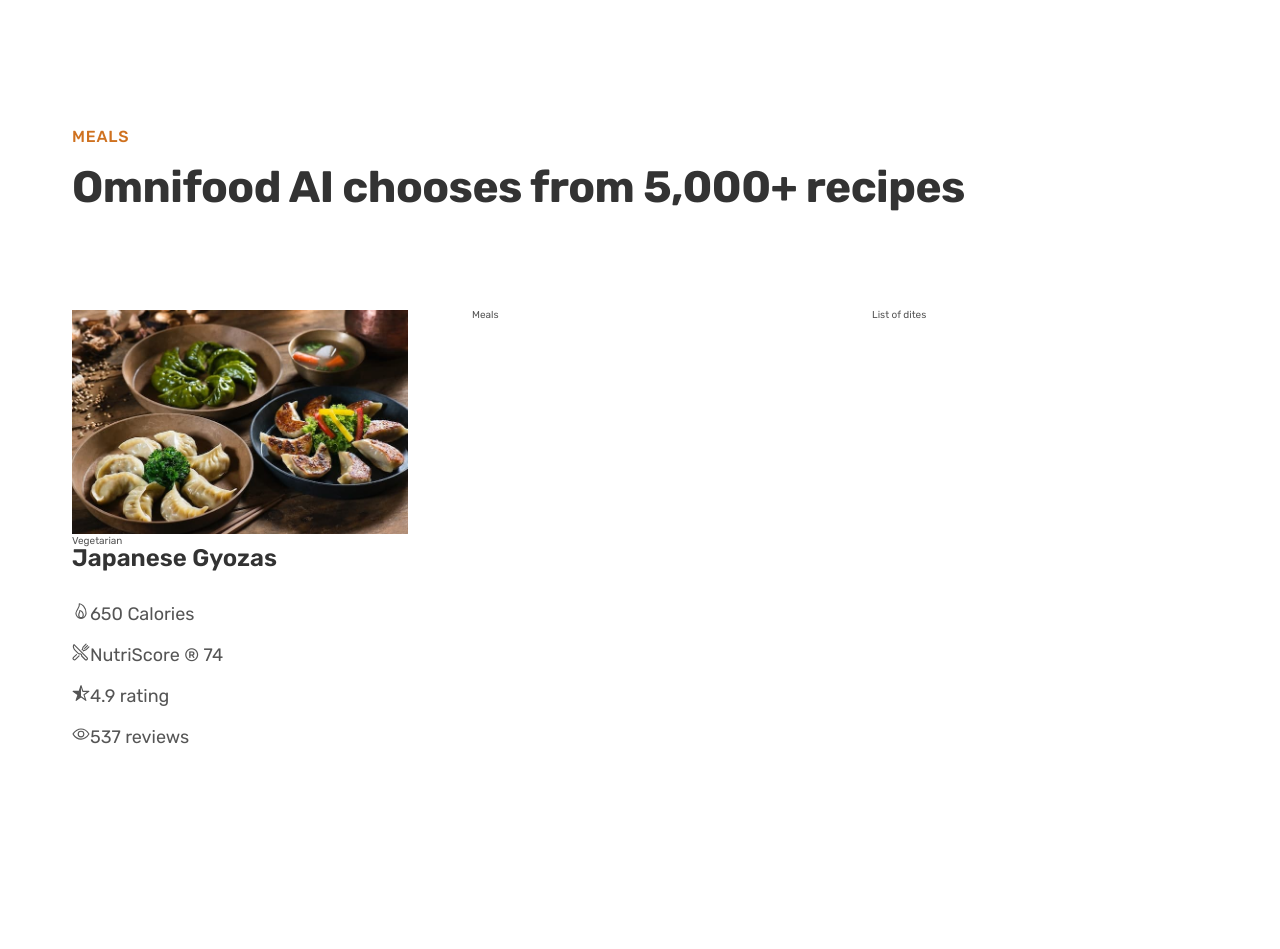
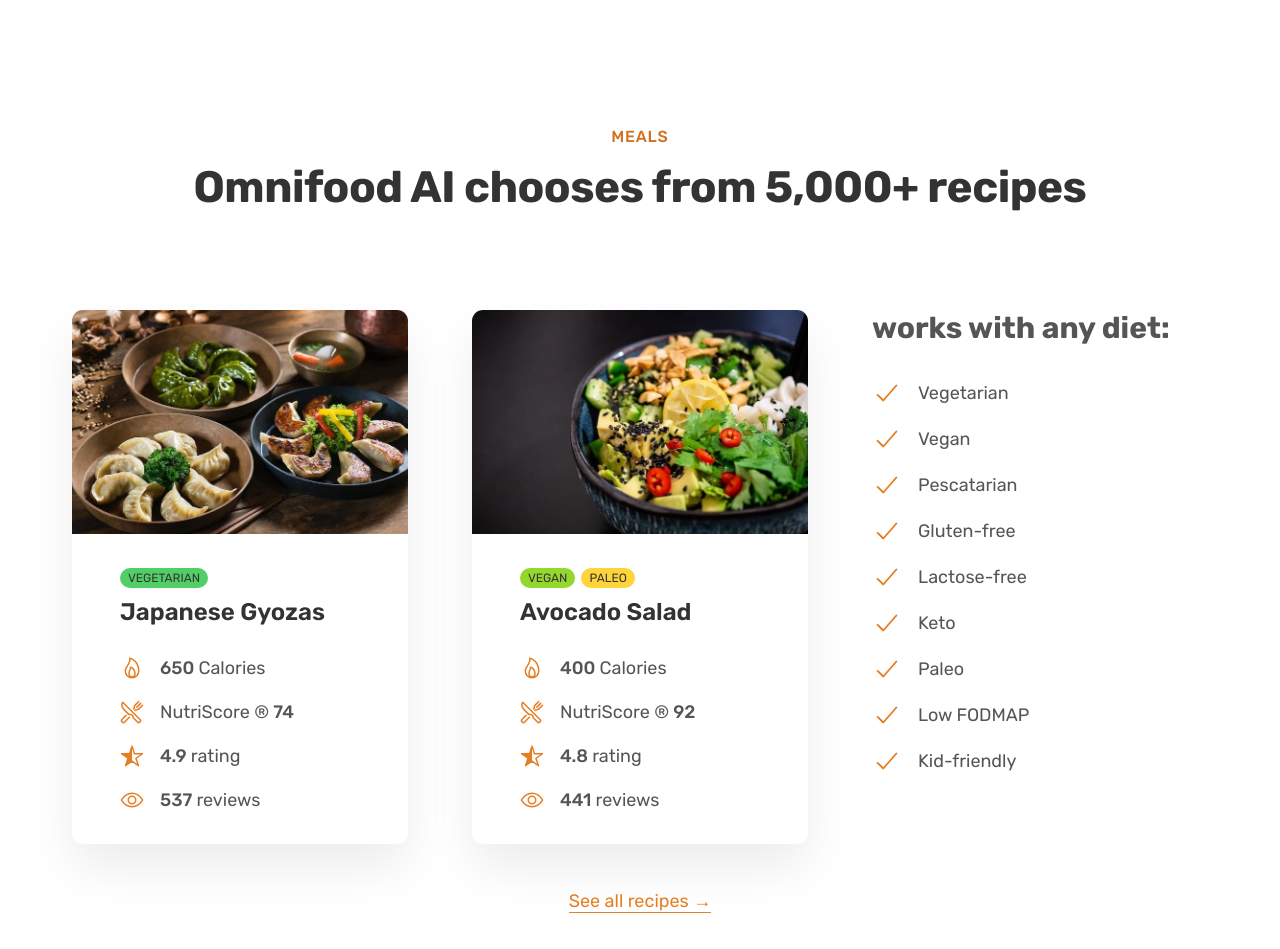
Before and after one commit to hesamkurd/omnifood, a plain HTML site: page index.html in a window 1280 px wide. Shown: the part 2580-3529 px from the top of the page. Before the commit the page ends 3422 px from the top, so only its background shows below. Drawn offline with nearby package versions, Linux system fonts and the light colour scheme.

Commit message:
meal section part 2

```diff
--- a/css/general.css
+++ b/css/general.css
@@ -142,7 +142,8 @@
   border-radius: 8px;
   font-weight: 600;
   text-decoration: none;
-  transition: background-color 0.3s;
+  /* transition: background-color 0.3s; */
+  transition: all 0.3s;
 }
 
 .btn--full:link,
@@ -169,6 +170,36 @@
   box-shadow: inset 0 0 0 3px #fff;
 }
 
+.link:link,
+.link:visited {
+  display: inline-block;
+  text-decoration: none;
+  color: #e67e22;
+  border-bottom: 1px solid currentColor;
+  padding-bottom: 2px;
+  transition: all 0.3s;
+}
+
+.link:hover,
+.link:active {
+  color: #cf711f;
+  border-bottom: 1px solid transparent;
+}
+
+/* HELPER/SETTING CLASES */
+
+.center-text {
+  text-align: center;
+}
+
 .margin-right-sm {
   margin-right: 1.6rem !important;
 }
+
+.margin-bottom-md {
+  margin-bottom: 4.8rem !important;
+}
+
+strong {
+  font-weight: 500;
+}
--- a/css/style.css
+++ b/css/style.css
@@ -206,6 +206,49 @@
   padding: 9.6rem 0;
 }
 
+.meal {
+  box-shadow: 0 2.4rem 4.8rem rgba(0, 0, 0, 0.075);
+  border-radius: 11px;
+  overflow: hidden;
+  transition: all 0.4s;
+}
+
+.meal:hover {
+  transform: translateY(-1.2rem);
+  cursor: pointer;
+}
+
+.meal-content {
+  padding: 3.2rem 4.8rem;
+}
+
+.meal-tags {
+  margin-bottom: 1.2rem;
+  display: flex;
+  gap: 0.6rem;
+}
+
+.tag {
+  display: inline-block;
+  padding: 0.4rem 0.8rem;
+  font-size: 1.2rem;
+  text-transform: uppercase;
+  color: #333;
+  border-radius: 100px;
+}
+
+.tag--vegetarian {
+  background-color: #51cf66;
+}
+
+.tag--vegan {
+  background-color: #94d82d;
+}
+
+.tag--paleo {
+  background-color: #ffd43b;
+}
+
 .meal-img {
   width: 100%;
 }
@@ -226,4 +269,38 @@
 
 .meal-attribute {
   font-size: 1.8rem;
+  display: flex;
+  align-items: center;
+  gap: 1.6rem;
 }
+
+.meal-icon {
+  height: 2.4rem;
+  width: 2.4rem;
+  color: #e67e22;
+}
+
+.all-recipes {
+  font-size: 1.8rem;
+  text-align: center;
+}
+
+.list {
+  list-style: none;
+  display: flex;
+  flex-direction: column;
+  gap: 1.6rem;
+}
+
+.list-item {
+  font-size: 1.8rem;
+  display: flex;
+  align-items: center;
+  gap: 1.6rem;
+}
+
+.list-icon {
+  height: 3rem;
+  width: 3rem;
+  color: #e67e22;
+}
--- a/index.html
+++ b/index.html
@@ -133,30 +133,110 @@
     </section>
 
     <section class="section-meals">
-      <div class="container">
+      <div class="container center-text">
         <span class="subheading">Meals</span>
         <h2 class="heading-secondary">
           Omnifood AI chooses from 5,000+ recipes
         </h2>
       </div>
-      <div class="container grid grid--3-cols">
+      <div class="container grid grid--3-cols margin-bottom-md">
         <div class="meal">
           <img src="img/meals/meal-1.jpg" alt="Japanese Gyozas" class="meal-img" />
-          <span class="tag">Vegetarian</span>
-          <p class="meal-title">Japanese Gyozas</p>
-          <ul class="meal-attributes">
-            <li class="meal-attribute"><ion-icon name="flame-outline"></ion-icon><span>650
-                Calories</span></li>
-            <li class="meal-attribute"><ion-icon
-                name="restaurant-outline"></ion-icon><span>NutriScore &reg; 74</span></li>
-            <li class="meal-attribute"><ion-icon name="star-half-outline"></ion-icon><span>4.9
-                rating</span></li>
-            <li class="meal-attribute"><ion-icon name="eye-outline"></ion-icon><span>537
-                reviews</span></li>
+          <div class="meal-content">
+            <div class="meal-tags">
+              <span class="tag tag--vegetarian">Vegetarian</span>
+            </div>
+            <p class="meal-title">Japanese Gyozas</p>
+            <ul class="meal-attributes">
+              <li class="meal-attribute">
+                <ion-icon class="meal-icon" name="flame-outline"></ion-icon>
+                <span><strong> 650 </strong> Calories </span>
+              </li>
+              <li class="meal-attribute">
+                <ion-icon class="meal-icon" name="restaurant-outline"></ion-icon>
+                <span> NutriScore &reg;<strong> 74 </strong></span>
+              </li>
+              <li class="meal-attribute">
+                <ion-icon class="meal-icon" name="star-half-outline"></ion-icon><span><strong> 4.9
+                  </strong> rating </span>
+              </li>
+              <li class="meal-attribute">
+                <ion-icon class="meal-icon" name="eye-outline"></ion-icon><span> <strong> 537
+                  </strong> reviews </span>
+              </li>
+            </ul>
+          </div>
+        </div>
+        <div class="meal">
+          <img src="img/meals/meal-2.jpg" alt="Avocado Salad" class="meal-img" />
+          <div class="meal-content">
+            <div class="meal-tags">
+              <span class="tag tag--vegan">Vegan</span>
+              <span class="tag tag--paleo">Paleo</span>
+            </div>
+            <p class="meal-title">Avocado Salad</p>
+            <ul class="meal-attributes">
+              <li class="meal-attribute">
+                <ion-icon class="meal-icon" name="flame-outline"></ion-icon>
+                <span><strong> 400 </strong> Calories </span>
+              </li>
+              <li class="meal-attribute">
+                <ion-icon class="meal-icon" name="restaurant-outline"></ion-icon>
+                <span> NutriScore &reg;<strong> 92 </strong></span>
+              </li>
+              <li class="meal-attribute">
+                <ion-icon class="meal-icon" name="star-half-outline"></ion-icon><span><strong> 4.8
+                  </strong> rating </span>
+              </li>
+              <li class="meal-attribute">
+                <ion-icon class="meal-icon" name="eye-outline"></ion-icon><span> <strong> 441
+                  </strong> reviews </span>
+              </li>
+            </ul>
+          </div>
+        </div>
+        <div class="dites">
+          <h3 class="heading-tertiary">works with any diet:</h3>
+          <ul class="list">
+            <li class="list-item">
+              <ion-icon class="list-icon" name="checkmark-outline"></ion-icon><span>
+                Vegetarian</span>
+            </li>
+            <li class="list-item">
+              <ion-icon class="list-icon" name="checkmark-outline"></ion-icon><span> Vegan</span>
+            </li>
+            <li class="list-item">
+              <ion-icon class="list-icon" name="checkmark-outline"></ion-icon><span>
+                Pescatarian</span>
+            </li>
+            <li class="list-item">
+              <ion-icon class="list-icon" name="checkmark-outline"></ion-icon><span>
+                Gluten-free</span>
+            </li>
+            <li class="list-item">
+              <ion-icon class="list-icon" name="checkmark-outline"></ion-icon><span>
+                Lactose-free</span>
+            </li>
+            <li class="list-item">
+              <ion-icon class="list-icon" name="checkmark-outline"></ion-icon><span> Keto</span>
+            </li>
+            <li class="list-item">
+              <ion-icon class="list-icon" name="checkmark-outline"></ion-icon><span> Paleo</span>
+            </li>
+            <li class="list-item">
+              <ion-icon class="list-icon" name="checkmark-outline"></ion-icon><span> Low
+                FODMAP</span>
+            </li>
+            <li class="list-item">
+              <ion-icon class="list-icon" name="checkmark-outline"></ion-icon><span>
+                Kid-friendly</span>
+            </li>
           </ul>
         </div>
-        <div class="meal">Meals</div>
-        <div class="list">List of dites</div>
+      </div>
+
+      <div class="container all-recipes">
+        <a href="#" class="link"> See all recipes &rarr;</a>
       </div>
     </section>
   </main>
```
